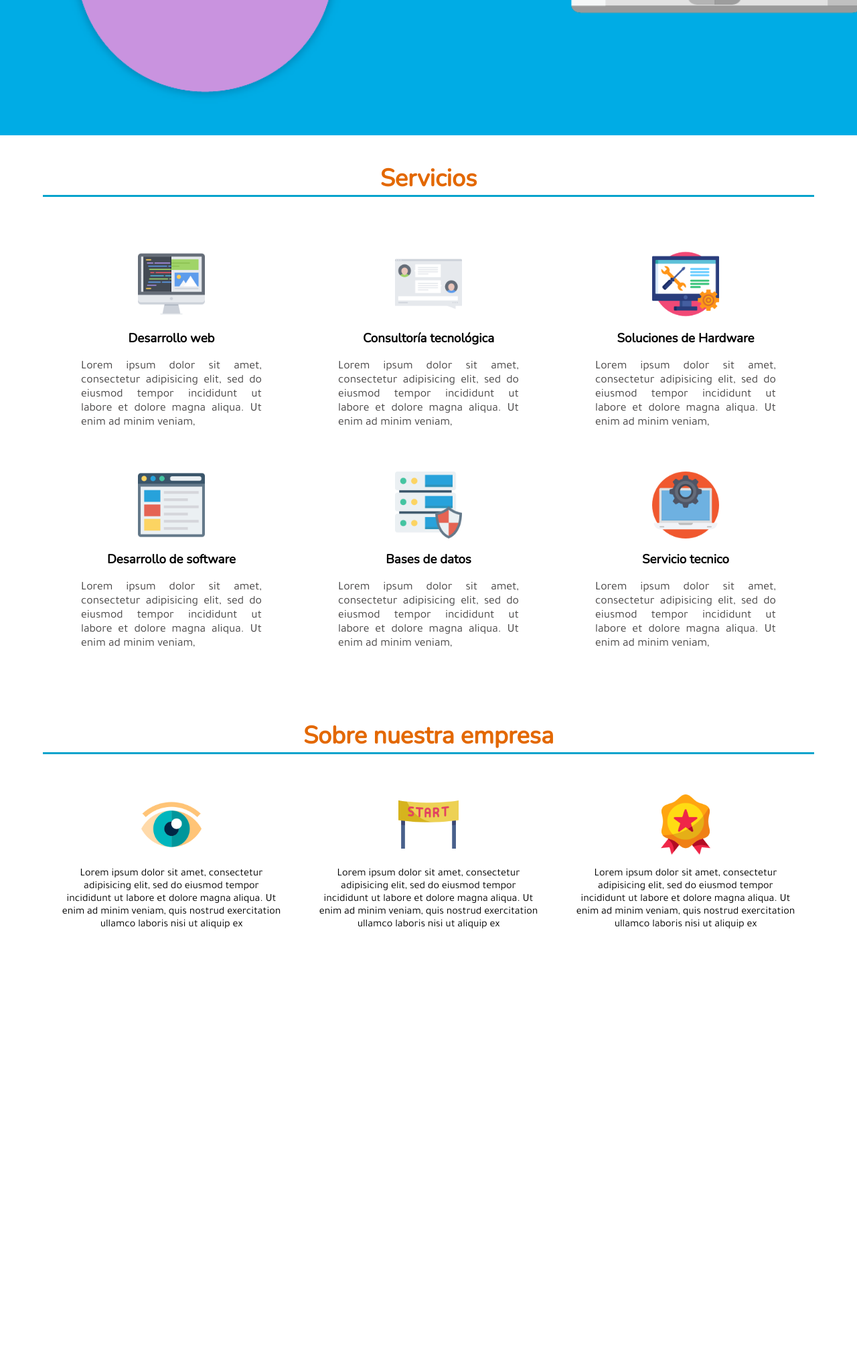
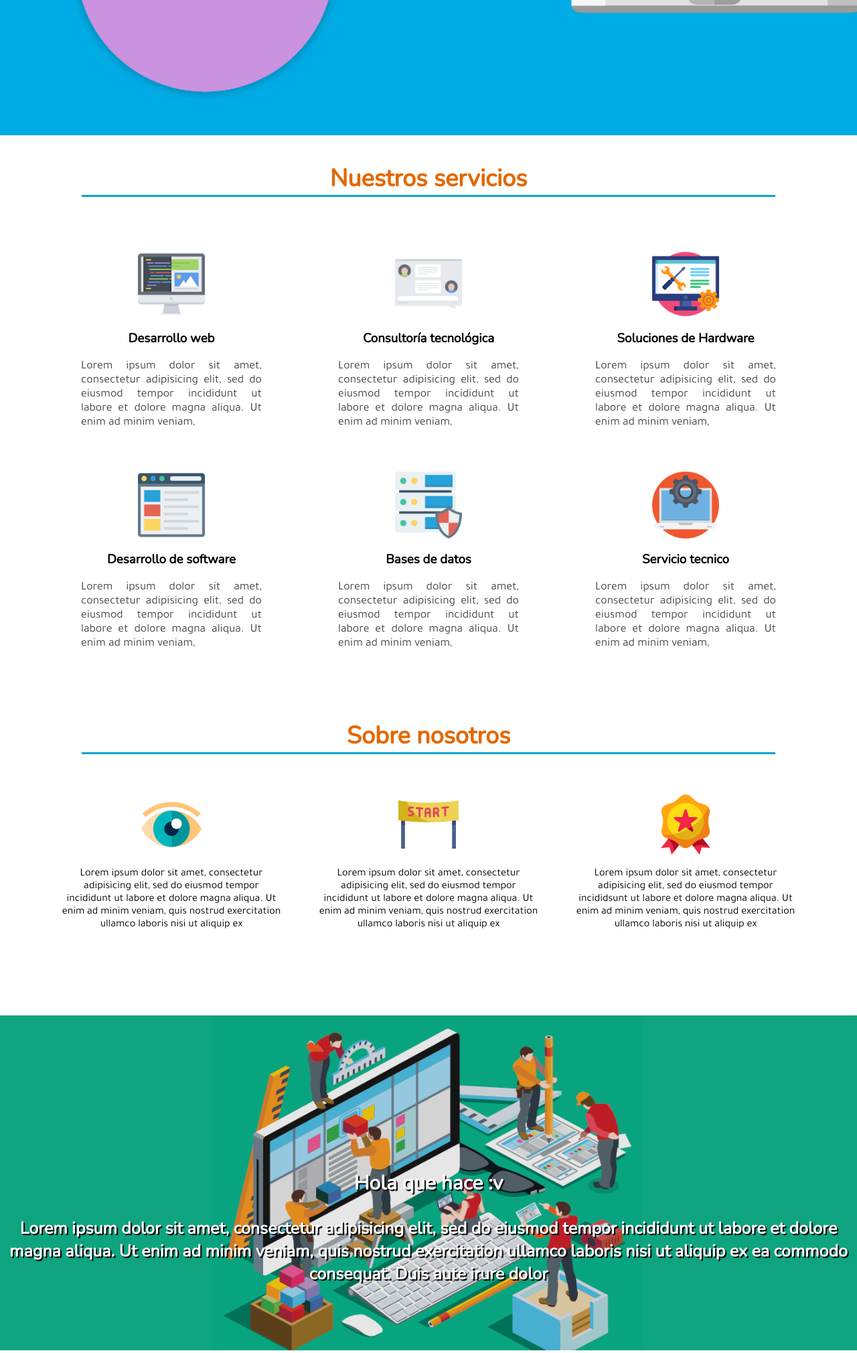
Before and after one commit to nungaray97/Pagina, a Flask app: page / in a window 1280 px wide. Shown: the part 578-2598 px from the top of the page at 67% size. Before the commit the page ends 1964 px from the top, so only its background shows below. Run offline with Flask 2, Linux system fonts and the light colour scheme; some libraries are stand-ins or nearby versions.

Commit message:
concepto portafolio
Se agrego diseño para portafolio

```diff
--- a/static/css/style.css
+++ b/static/css/style.css
@@ -15,6 +15,7 @@ nav{
 	transition: .3s;
 	color: white;
 	background: rgb(0,0,0,0.8);
+	z-index: 100;
 }
 nav.black{
 	background: rgb(0,0,0,0.9);
@@ -82,11 +83,12 @@ nav ul li a.active{
 	justify-content: space-around;
 	flex-wrap: wrap;
 }
-.Title-section{
-	width: 100%;
+.Title-section, .Title-portfolio{
+	width: 90%;
 	text-align: center;
 	font-size: 1.5em;
 	font-family: 'Nunito', sans-serif;
+	margin: 0 auto;
 }
 .Title-section span h2{
 	border-bottom: 3px solid #08A3CC;
@@ -133,14 +135,14 @@ nav ul li a.active{
 	width: 90%;
 	margin: 0 auto;
 	margin-top: 10px;
-	margin-bottom: 50px;
+	margin-bottom: 30px;
 	display: flex;
 	justify-content: space-around;
 	flex-wrap: wrap;
 }
 .nosotros{
 	width: 32%;
-	height: 350px;
+	height: 300px;
 	margin-top: 30px;
 }
  .image-nosotros{
@@ -155,3 +157,39 @@ nav ul li a.active{
 	 margin: 0 auto;
 	 margin-top: 20px;
  }
+ .portfolio{
+ 	text-align: center;
+ 	width: 100%;
+ 	height: 500px;
+ 	background-color:black;
+ 	margin-bottom: 20px;
+  	position: relative;
+ }
+ .img-portfolio{
+ 	width: 100%;
+ 	position: absolute;
+ 	height: 100%;
+	opacity: 0.9;
+ }
+ .img-portfolio img {
+  width: 100%;
+  height: 100%;
+ }
+ .container-text-portfolio{
+  z-index: 50;
+  position: absolute;
+  width: 100%;
+  text-align: center;
+  vertical-align: text-bottom;
+	top: 40%;
+	font-family: 'Nunito', sans-serif;
+ }
+ .title-portfolio,.text-portfolio{
+	 color: white;
+	 text-shadow: 2px 2px 1px black;
+	 font-weight: bold;
+	 font-size: 30px;
+ }
+ .text-portfolio{
+	 font-size: 25px;
+ }
--- a/templates/index.html
+++ b/templates/index.html
@@ -5,7 +5,7 @@
 			<section class="banner"></section>
 			<section class="Services">
 				<div class="Title-section">
-					<span><h2>Servicios</h2></span>
+					<span><h2>Nuestros servicios</h2></span>
 				</div>
 				<div class="Service">
 					<div class="image-service">
@@ -76,7 +76,7 @@
 			</section>
 			<section class="contenedor-nosotros">
 				<div class="Title-section">
-					<span><h2>Sobre nuestra empresa</h2></span>
+					<span><h2>Sobre nosotros</h2></span>
 				</div>
 				<div class="nosotros">
 					<div class="image-nosotros">
@@ -99,8 +99,17 @@
 						<img src="{{ url_for('static', filename='imagenes/nosotros.png') }}" alt="">
 					</div>
 					<div class="text-nosotros">
-							Lorem ipsum dolor sit amet, consectetur adipisicing elit, sed do eiusmod tempor incididunt ut labore et dolore magna aliqua. Ut enim ad minim veniam, quis nostrud exercitation ullamco laboris nisi ut aliquip ex
+							Lorem ipsum dolor sit amet, consectetur adipisicing elit, sed do eiusmod tempor incididsunt ut labore et dolore magna aliqua. Ut enim ad minim veniam, quis nostrud exercitation ullamco laboris nisi ut aliquip ex
 					</div>
 				</div>
 			</section>
+			<section class="portfolio">
+				<div class="img-portfolio">
+					<img src="{{ url_for('static', filename='imagenes/portfolio.png') }}" alt="">
+				</div>
+				<div class="container-text-portfolio">
+						<p class="title-portfolio">Hola que hace :v</p>
+						<p class="text-portfolio">Lorem ipsum dolor sit amet, consectetur adipisicing elit, sed do eiusmod tempor incididunt ut labore et dolore magna aliqua. Ut enim ad minim veniam, quis nostrud exercitation ullamco laboris nisi ut aliquip ex ea commodo consequat. Duis aute irure dolor</p>
+				</div>
+			</section>
 			{%endblock%}
```
Also changed, not shown: static/imagenes/portfolio.png (added).
